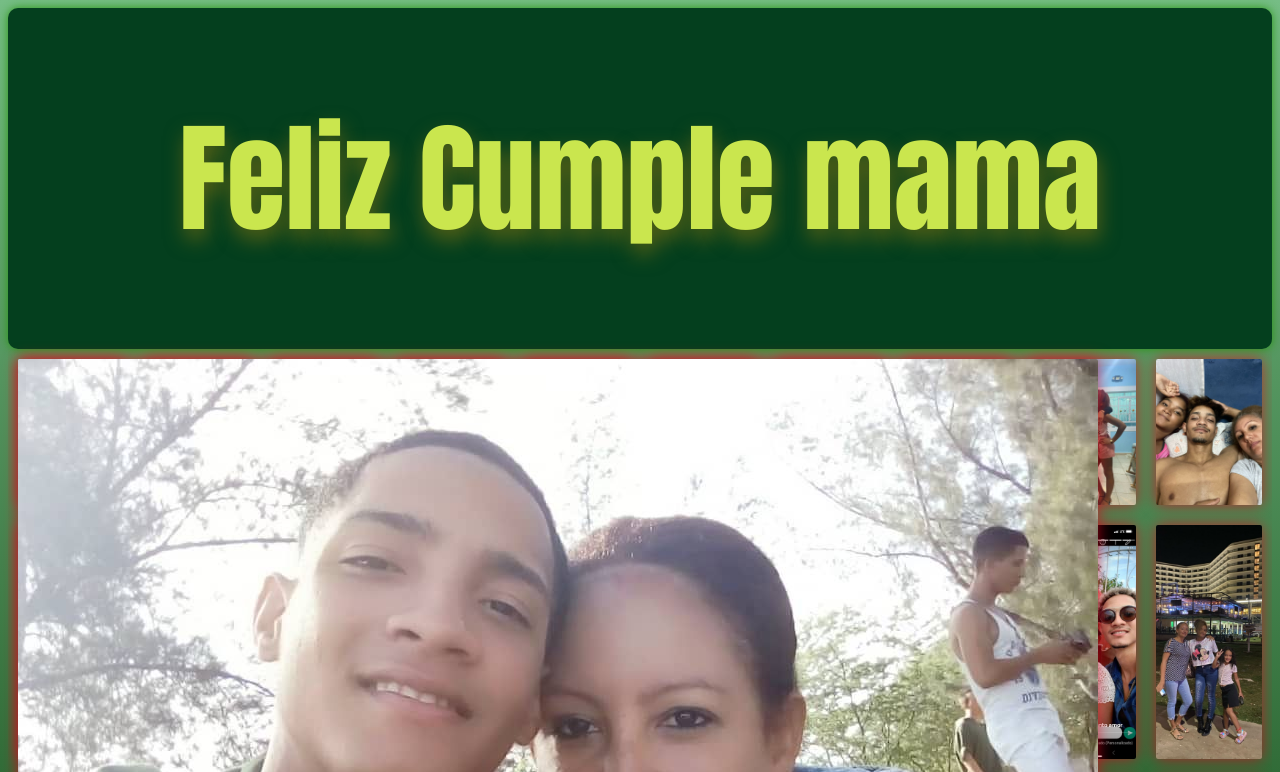
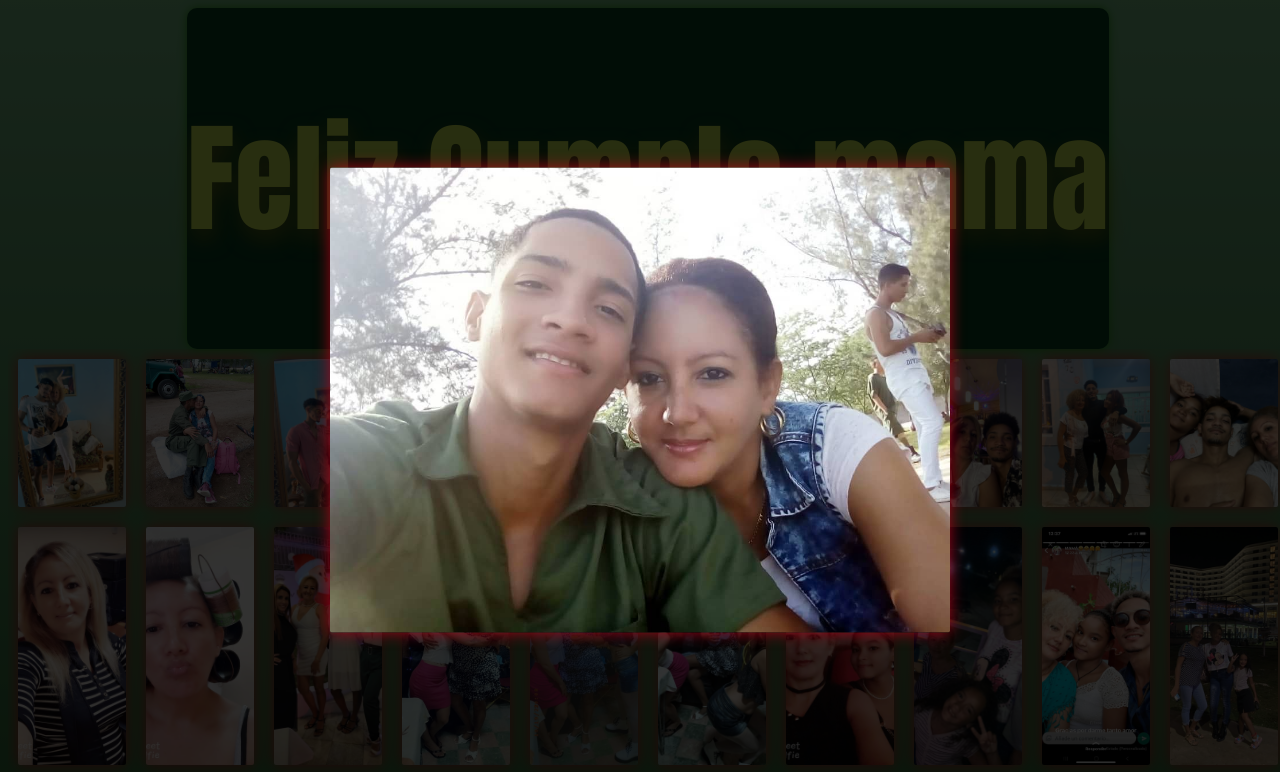
Before and after one commit to ArtStyles/Galeria-de-fotos, a plain HTML site: page index.html in a window 1280 px wide. Both pictures are taken after a click on the element 71 px from the left and 431 px from the top of the page. Shown: the top 772 px of the page. Drawn offline with Linux system fonts and the light colour scheme.

Commit message:
Adding modal and Fixing imge selection

```diff
--- a/actions.js
+++ b/actions.js
@@ -4,14 +4,20 @@ document.addEventListener('DOMContentLoaded',function(event){
 
 
     var picture = document.querySelectorAll(".gallery_picture");
-
+    var modal = document.getElementById("modal")
 
 picture.forEach((element,index) => {
     element.addEventListener('click', ()=>{
         if (element.classList.contains("activada")) {
             element.classList.remove("activada");
+            if (modal.classList.contains("modalSelected"))
+                modal.classList.remove("modalSelected");
+
           } else {
             element.classList.add("activada");
+            modal.classList.add("modalSelected");
+
+
           }
     });
 });
--- a/index.html
+++ b/index.html
@@ -11,7 +11,9 @@
     <div class="title">
         <h1>Feliz Cumple mama</h1>
     </div>
+    <div  class="modal" id="modal">
 
+    </div>
     <section class="gallery">
 
         <div class="gallery_picture">
@@ -108,6 +110,8 @@
         <div class="gallery_picture">
             <img src="./img/WhatsApp Image 2023-10-18 at 3.19.23 AM.jpeg" alt="">
         </div>
+
     </section>
+
 </body>
 </html>
--- a/styles.css
+++ b/styles.css
@@ -1,7 +1,14 @@
 
 
 body{
-    background: linear-gradient(to bottom,rgb(118, 189, 133), rgb(34, 90, 39))
+    background: linear-gradient(to bottom,rgb(118, 189, 133), rgb(34, 90, 39));
+    width: 100%;
+    height: 100%;
+    display: flex;
+    align-items: center;
+    justify-content: center;
+    flex-direction: column;
+
 }
 
 img{
@@ -45,10 +52,15 @@ img{
 }
 
 .activada{
-  display: fixed;
-  flex: 100%;
+  display: flex;
+  flex: 500px;
   max-width: none ;
-  position: absolute;
+  position: fixed; /* Fija la imagen en la ventana del navegador */
+  top: 50%; /* Centra verticalmente en relación con la ventana */
+  left: 50%; /* Centra horizontalmente en relación con la ventana */
+  transform: translate(-50%, -50%); /* Centra la imagen en la ventana */
+  z-index: 1000;
+
 }
 
 .title{
@@ -66,3 +78,20 @@ img{
     box-shadow: 0px 0px 10px 0px rgb(40, 148, 18);
     text-align: center;
 }
+
+.modal{
+  position: fixed;
+  top: 0;
+  left: 0;
+  width: 100%;
+  height: 100%;
+  background-color: rgba(0, 0, 0, 0.8); /* Fondo semitransparente */
+  z-index: 1000; /* Asegura que esté por encima de otros elementos */
+  display: none;
+  align-items: center;
+  justify-content: center;
+}
+
+.modalSelected{
+  display: block;
+}
```
